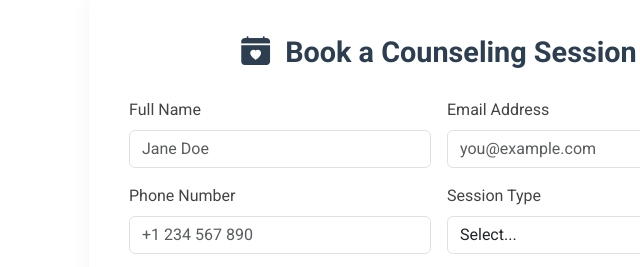
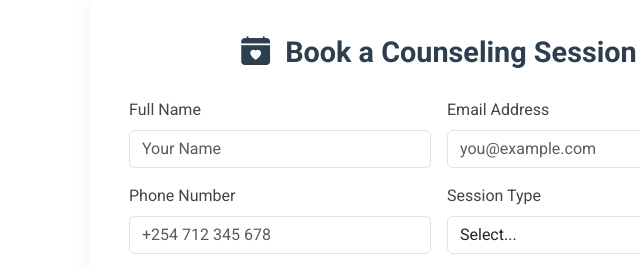
Before and after one commit to ToshTony/riverstransformation, a plain HTML site: page index.html in a window 1280 px wide. Shown: the part 4860-5127 px from the top of the page, 201-841 px from the left. Drawn offline with nearby package versions, Linux system fonts and the light colour scheme.

Commit message:
booking form

```diff
--- a/index.html
+++ b/index.html
@@ -557,7 +557,7 @@
           <div class="row g-3">
             <div class="col-md-6">
               <label for="fullName" class="form-label">Full Name</label>
-              <input type="text" class="form-control" id="fullName" placeholder="Jane Doe" required>
+              <input type="text" class="form-control" id="fullName" placeholder="Your Name" required>
             </div>
             <div class="col-md-6">
               <label for="emailAddress" class="form-label">Email Address</label>
@@ -566,7 +566,7 @@
 
             <div class="col-md-6">
               <label for="phoneNumber" class="form-label">Phone Number</label>
-              <input type="tel" class="form-control" id="phoneNumber" placeholder="+1 234 567 890" required>
+              <input type="tel" class="form-control" id="phoneNumber" placeholder="+254 712 345 678" required>
             </div>
             <div class="col-md-6">
               <label for="sessionType" class="form-label">Session Type</label>
```
